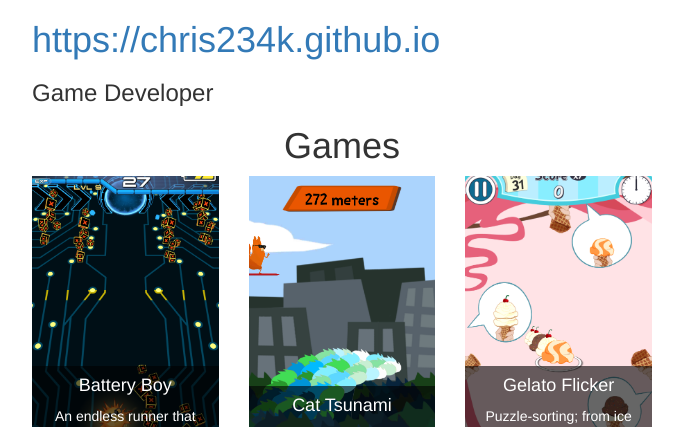
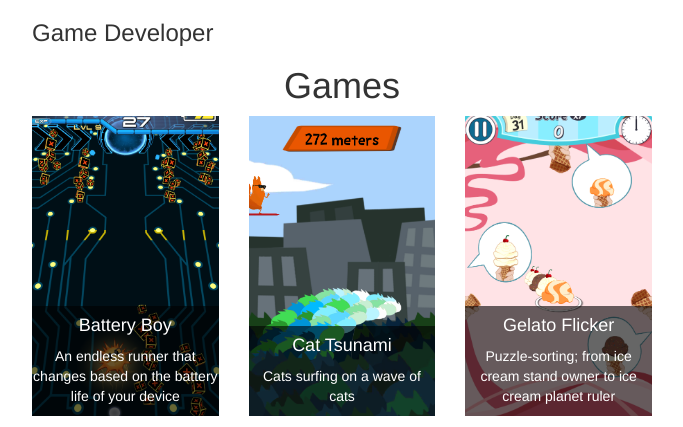
Before and after one commit to Chris234k/chris234k.github.io, a Jekyll site: the page built from index.html, in a window 1280 px wide, cut to the strip 0-427 px from the top of the page. Shown: the whole strip, without its empty margins (298-981 px from the left). Built offline with Jekyll 4.4.1, drawn with Linux system fonts in a browser that asks for light colours.

Commit message:
More url debug

```diff
--- a/_layouts/default.html
+++ b/_layouts/default.html
@@ -17,8 +17,8 @@
     <!-- HEADER -->
     <div id="header_wrap" class="outer">
       <header class="inner">
-	<a href="{{site.url}}">
-	  <h1 id="project_title">{{ site.url }} </h1>
+	<a href="{{site.baseurl}}">
+	  <h1 id="project_title">{{ site.baseurl }} </h1>
 	</a>
 	<h3 id="project_tagline">{{ site.description }} </h1>
       </header>
```
